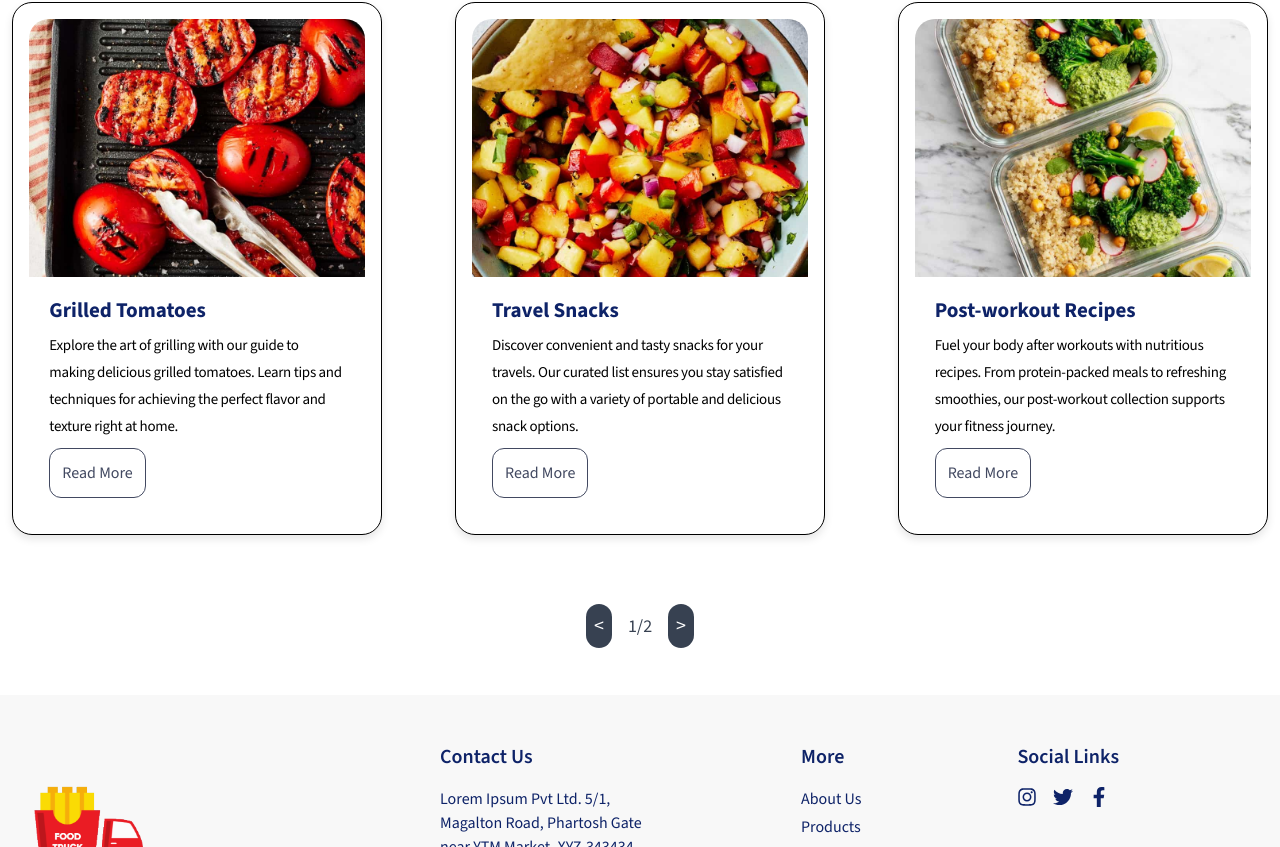
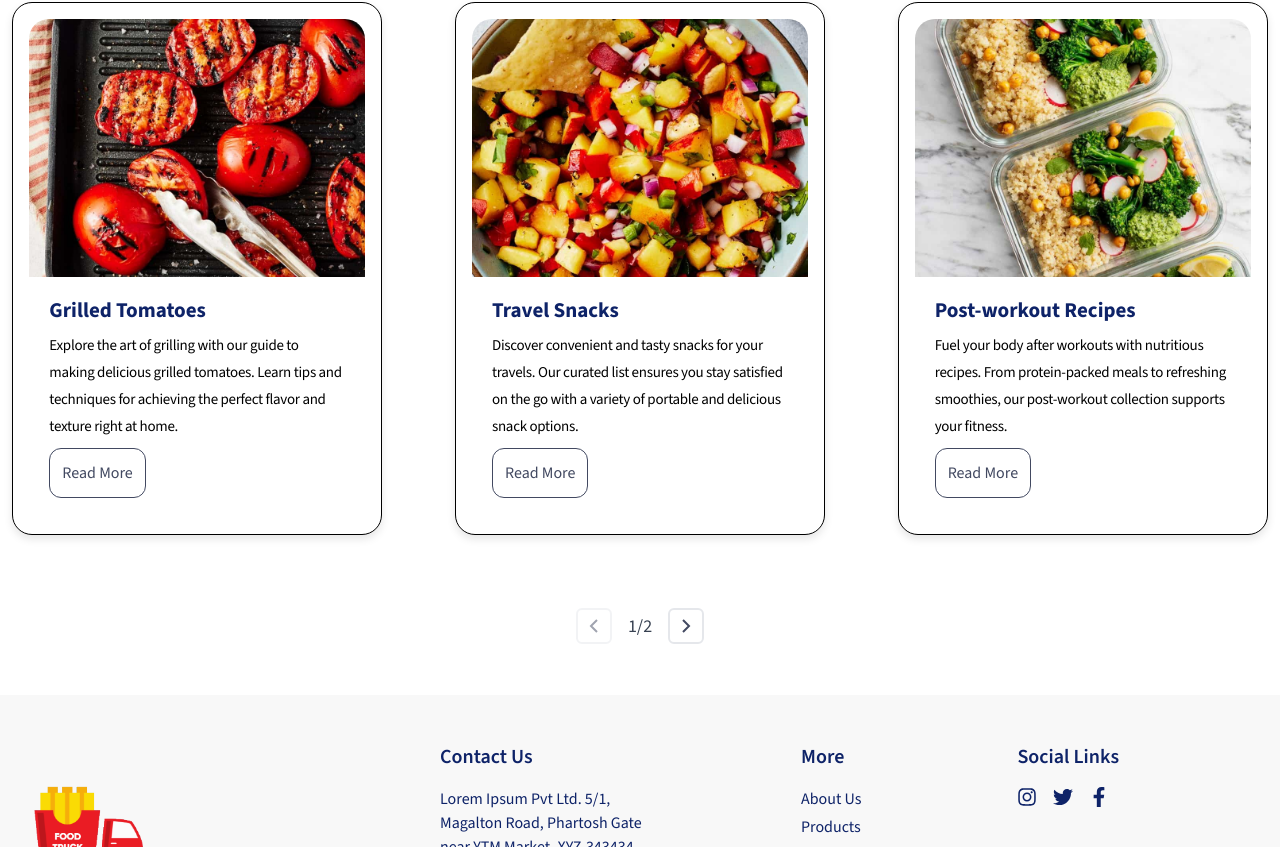
Before and after one commit to Dk007ms/FoodTruck, a React (Vite) app: page / in a window 1280 px wide. Shown: the part 1738-2585 px from the top of the page. Built offline with nearby package versions, Linux system fonts and the light colour scheme.

Commit message:
fixes:adujsted mediaQueries

```diff
--- a/src/App.css
+++ b/src/App.css
@@ -27,21 +27,8 @@
   }
 }
 
-@media (max-width: 375px) {
-  .mainimage {
-    width: 375px;
-    height: 426px;
-  }
-
-  .landing {
-    width: 100%; /* Ensure the image takes full width */
-    height: 100%; /* Ensure the image takes full height */
-    border-radius: 27px;
-  }
-}
-
 .aboutUS {
-  @media screen and (max-width: 376px) {
+  @media screen and (max-width: 426px) {
     display: flex;
     justify-content: center;
     align-items: center;
--- a/src/App.jsx
+++ b/src/App.jsx
@@ -12,6 +12,8 @@ import BrocolliSoup from "/BrocolliSoup.jpeg";
 import vector from "/vector.png";
 import Footer from "./components/Footer";
 import "./App.css";
+import { GrFormNext } from "react-icons/gr";
+import { GrFormPrevious } from "react-icons/gr";
 
 export default function App() {
   const [currentPage, setCurrentPage] = useState(1);
@@ -35,7 +37,7 @@ export default function App() {
       id: 3,
       imageUrl: PostWorkout,
       heading: "Post-workout Recipes",
-      info: "Fuel your body after workouts with nutritious recipes. From protein-packed meals to refreshing smoothies, our post-workout collection supports your fitness journey.",
+      info: "Fuel your body after workouts with nutritious recipes. From protein-packed meals to refreshing smoothies, our post-workout collection supports your fitness.",
     },
     {
       id: 4,
@@ -84,12 +86,12 @@ export default function App() {
         />
         <div className="mainimage absolute top-0 right-0 w-full md:w-1/2">
           <img
-            className="landing sm:w-[752px] sm:h-[839px] w-[375px] h-[426px] absolute top-0 z-10 object-cover"
+            className="landing sm:w-[752px] sm:h-[839px] mobilesm:w-[375px] mobilesm:h-[426px] mobile:w-[426px] mobile:h-[482px] absolute -top-1 z-10 object-cover"
             src={vector}
             alt="Vector Image"
           />
           <img
-            className="landingimage absolute sm:h-[804px] sm:w-[735px] w-[378.21px] h-[413.72px] object-cover z-100  rounded-bl-[198.9px] "
+            className="landingimage absolute sm:h-[804px] sm:w-[735px] mobilesm:w-[378.21px] mobilesm:h-[413.72px] mobile:w-[438.21px] mobile:h-[448.21px] z-100 top-0  rounded-bl-[198.9px] object-cover "
             src={landingimage}
           />
         </div>
@@ -144,7 +146,7 @@ export default function App() {
           </h2>
         </div>
         <div className="container mx-auto flex flex-col md:flex-row justify-around gap-6 md:gap-8 lg:gap-12 relative">
-          {visibleArticles.map((article, index) => (
+          {visibleArticles.map((article) => (
             <Card
               key={article.id}
               imageUrl={article.imageUrl}
@@ -152,21 +154,25 @@ export default function App() {
               info={article.info}
             />
           ))}
-          <div className="slider-controls absolute sm:top-[39rem] top-[109rem]  sm:left-auto left-32 transform -translate-y-1/2 flex items-center space-x-4">
+          <div className="slider-controls absolute sm:top-[39rem] top-[109rem] mobile:top-[108rem] mobilesm:top-[110rem] mobilexs:top-[113rem] sm:left-auto mobilesm:left-32 mobile:left-36  mobilexs:left-24 transform -translate-y-1/2 flex items-center space-x-4">
             <button
-              className="text-white text-xl bg-gray-700 p-2 rounded-full"
+              className={`border-2 text-lg text-[#424961] p-1 rounded-md ${
+                currentPage === 1 ? "opacity-50" : "opacity-100"
+              }`}
               onClick={prevSlide}
               disabled={currentPage === 1}
             >
-              {"<"}
+              <GrFormPrevious className="text-2xl" />
             </button>
             <span className="text-gray-700 text-lg">{`${currentPage}/${lastPage}`}</span>
             <button
-              className="text-white text-xl bg-gray-700 p-2 rounded-full"
+              className={`border-2 text-lg text-[#424961] p-1 rounded-md ${
+                currentPage === lastPage ? "opacity-50" : "opacity-100"
+              }`}
               onClick={nextSlide}
               disabled={currentPage === lastPage}
             >
-              {">"}
+              <GrFormNext className="text-2xl" />
             </button>
           </div>
         </div>
--- a/src/components/Footer.jsx
+++ b/src/components/Footer.jsx
@@ -53,7 +53,7 @@ const Footer = () => (
           <h3 className="text-lg sm:text-xl font-semibold mb-2 sm:mb-4 hidden sm:block">
             Social Links
           </h3>
-          <p className="text-md sm:text-right text-[#444957] sm:hidden">
+          <p className="text-md sm:text-right text-[#444957] sm:hidden mobilexs:text-center">
             &copy; {new Date().getFullYear()} Your Company. All rights reserved.
           </p>
           <div className="flex space-x-2 sm:space-x-4 text-[#0E2368] sm:gap-0 gap-2">
--- a/tailwind.config.js
+++ b/tailwind.config.js
@@ -11,7 +11,9 @@ module.exports = {
         bold: 700,
       },
       screens: {
-        "min-xl": { raw: "(min-width: 1400px) and (max-width: 1536px)" },
+        mobile: { raw: "(max-width: 426px)" },
+        mobilesm: { raw: "(max-width: 376px)" },
+        mobilexs: { raw: "(max-width: 321px)" },
       },
     },
   },
```
